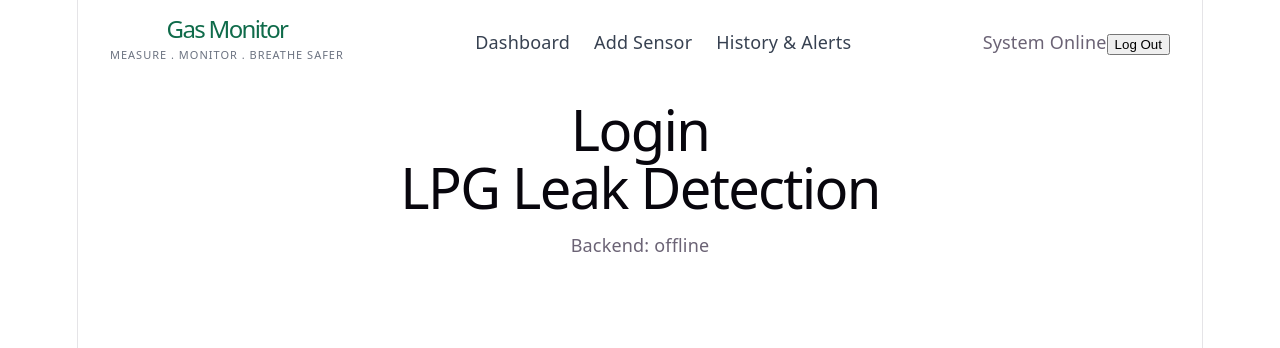
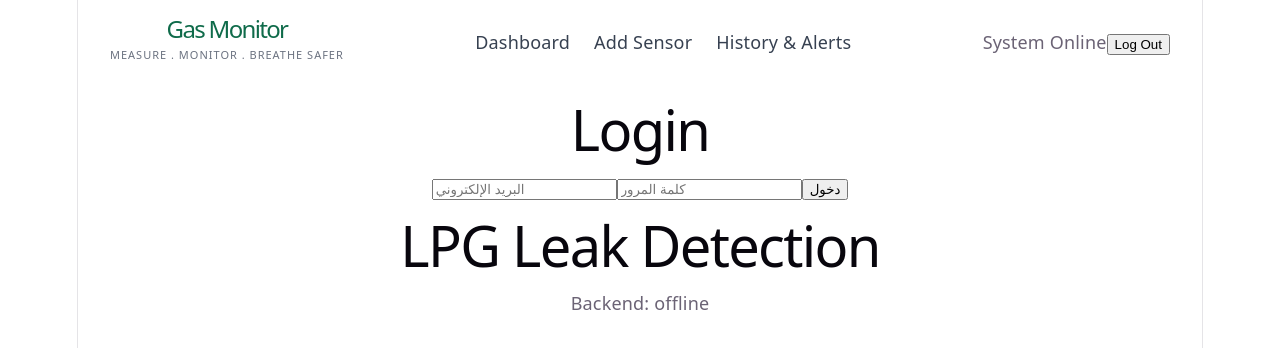
Before and after one commit to abdularhman2341/air-quality-monitoring-system, a React app in the folder frontend/: page /login in a window 1280 px wide. Shown: the top 348 px of the page. Built offline with nearby package versions, Linux system fonts and the light colour scheme; no server answers; the HTML template or start-up script is replaced by a standard one.

Commit message:
Connect login page to auth API

```diff
--- a/frontend/src/pages/Login.jsx
+++ b/frontend/src/pages/Login.jsx
@@ -1,5 +1,50 @@
+import { useState } from 'react'
+import { useNavigate } from 'react-router-dom'
+
 function Login() {
-return <h1>Login</h1>
+  const [email, setEmail] = useState('')
+  const [password, setPassword] = useState('')
+  const [error, setError] = useState('')
+  const navigate = useNavigate()
+  function handleSubmit(e) {
+    e.preventDefault()
+        fetch('http://localhost:3000/api/v1/auth/login', {
+      method: 'POST',
+      headers: { 'Content-Type': 'application/json' },
+      body: JSON.stringify({ email, password }),
+    })
+      .then((res) => res.json())
+      .then((data) => {
+        if (data.token){
+            localStorage.setItem('token', data.token);
+            navigate('/');
+        } else{
+            setError(data.error.message);
+        }
+
+      })
+
+  }
+
+  return (
+    <form onSubmit={handleSubmit}>
+      <h1>Login</h1>
+      <input
+        type="email"
+        placeholder="البريد الإلكتروني"
+        value={email}
+        onChange={(e) => setEmail(e.target.value)}
+      />
+      <input
+        type="password"
+        placeholder="كلمة المرور"
+        value={password}
+        onChange={(e) => setPassword(e.target.value)}
+      />
+      <button type="submit">دخول</button>
+      {error && <p>{error}</p>}
+    </form>
+  )
 }
 
 export default Login
```
